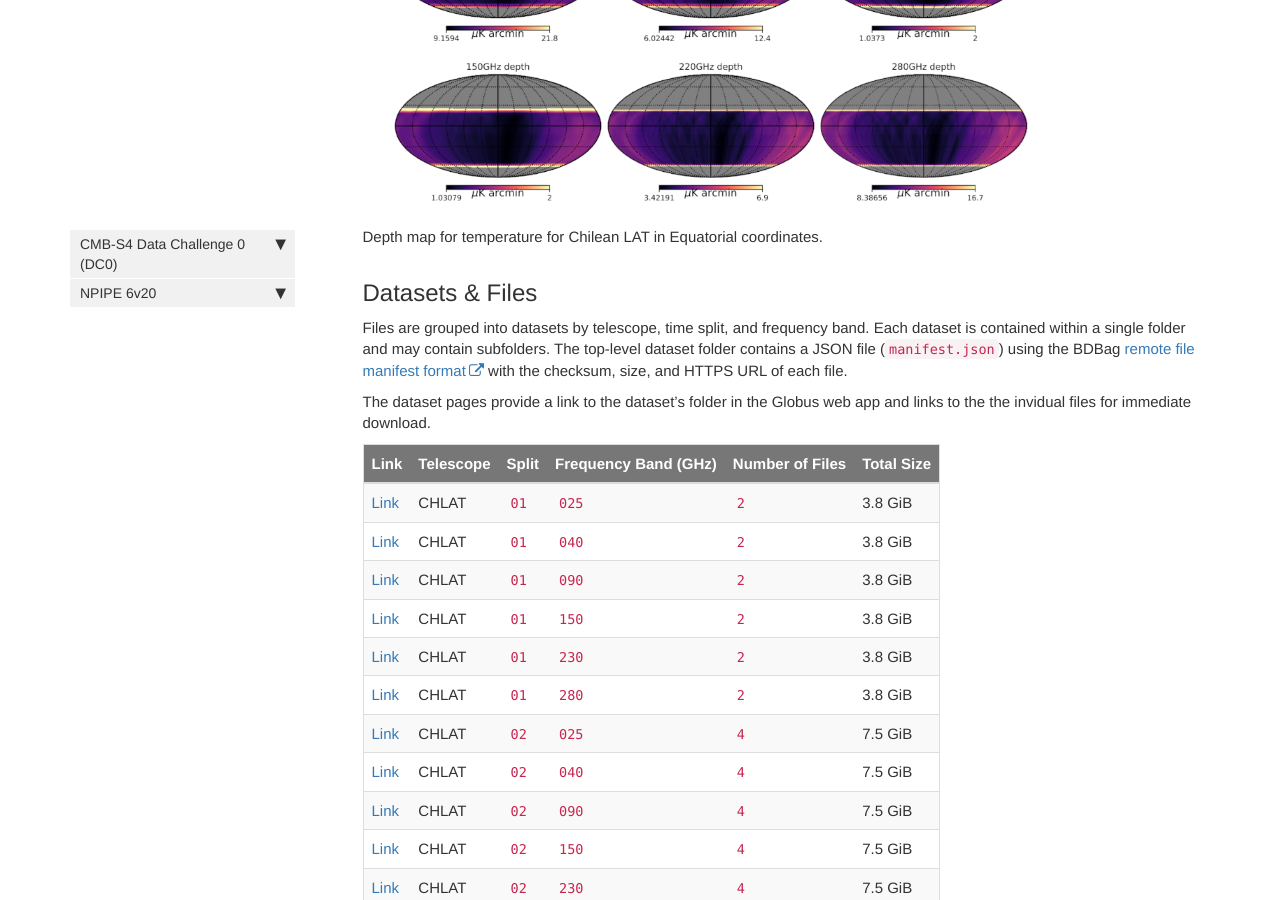
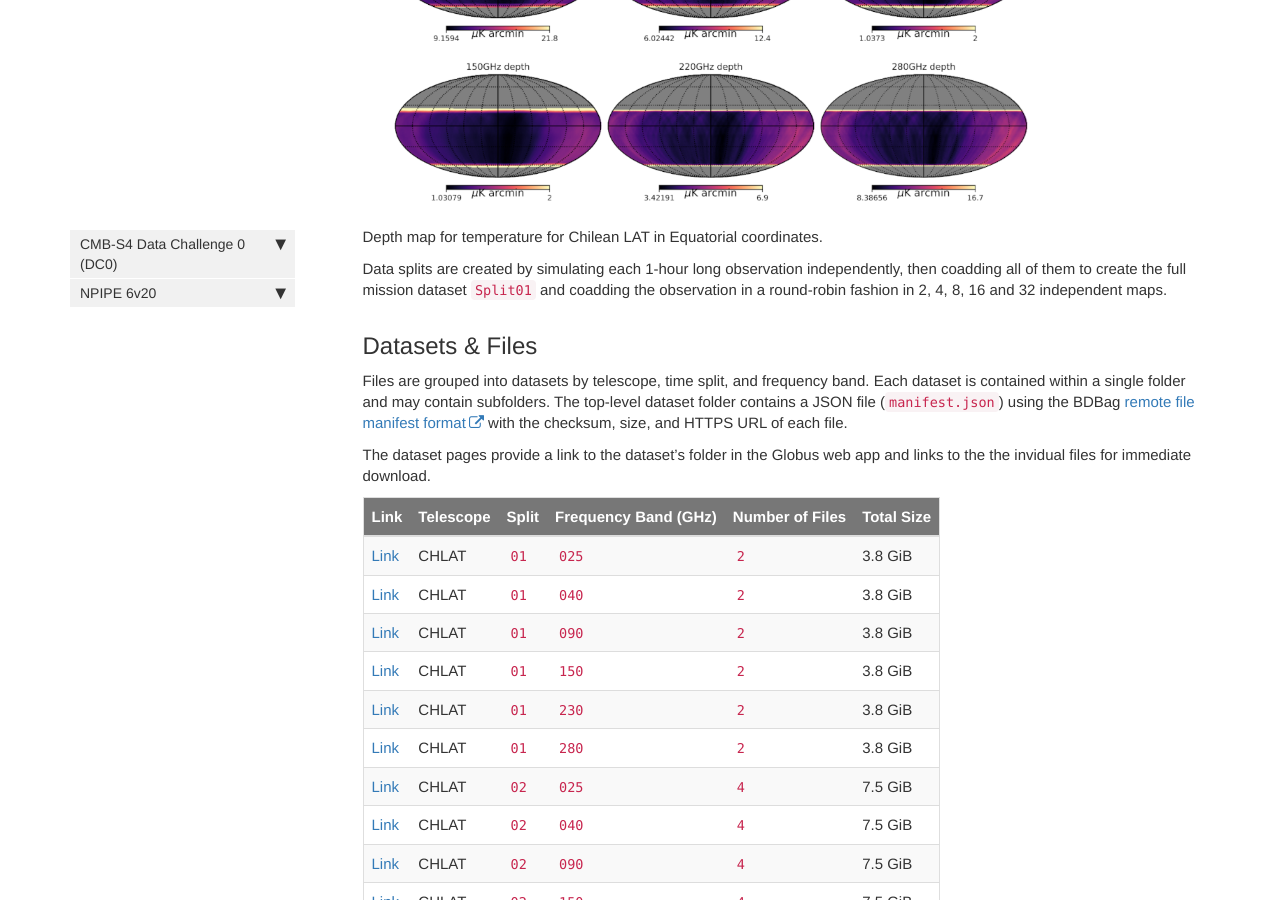
Before and after one commit to CMB-S4/serverless-data-portal-cmb-s4, a Jekyll site: the page built from dc0.md, in a window 1280 px wide and 900 px high, scrolled down 1385 px. Built offline with Jekyll 4.4.1, drawn with Linux system fonts in a browser that asks for light colours; comment, search, counter and statistics services are not loaded.

Commit message:
describe the splits

```diff
--- a/dc0.md
+++ b/dc0.md
@@ -39,6 +39,8 @@ All other data products are available on the CMB-S4 community filesystem at NERS
 ![depth map plot](images/cmbs4_dc0_map_depth.png)
 
 Depth map for temperature for Chilean LAT in Equatorial coordinates.
+
+Data splits are created by simulating each 1-hour long observation independently, then coadding all of them to create the full mission dataset `Split01` and coadding the observation in a round-robin fashion in 2, 4, 8, 16 and 32 independent maps.
 
 ## Datasets & Files
 
```
